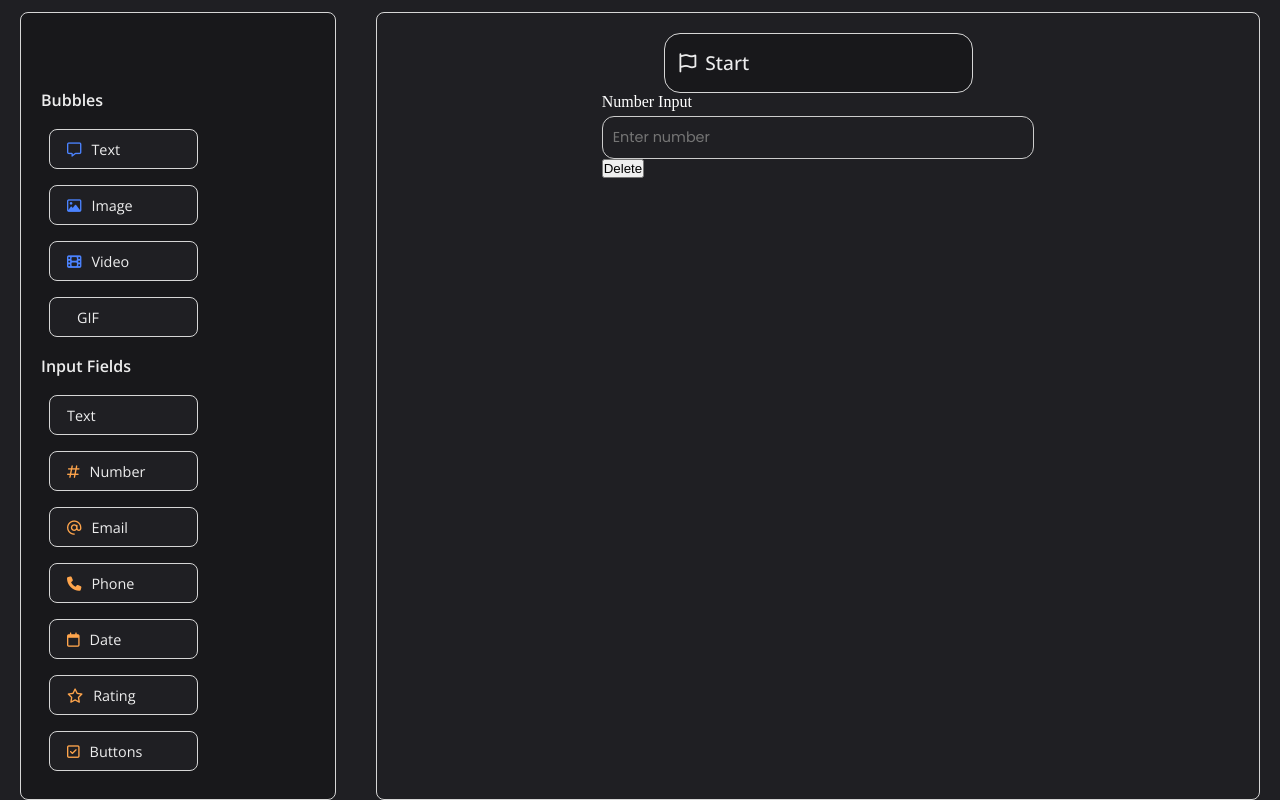
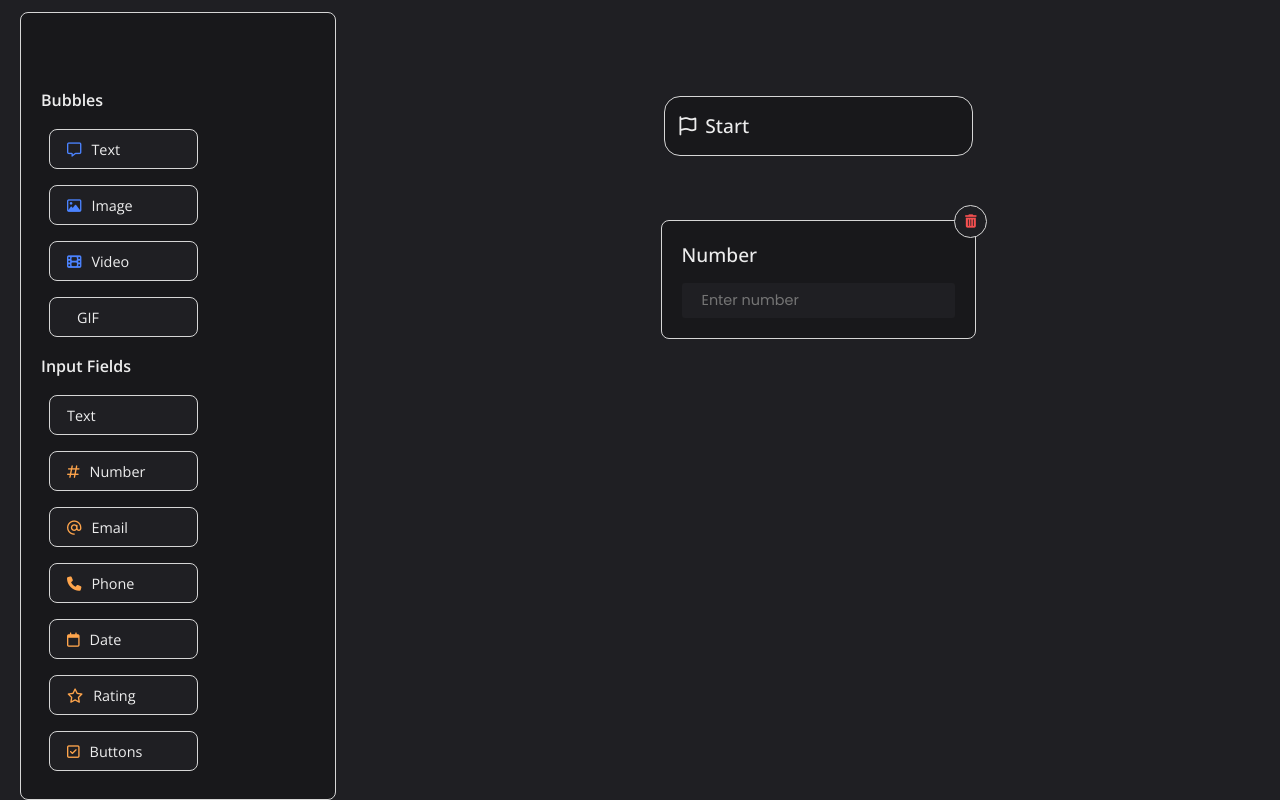
Before and after one commit to S-kumar856/FormBot, a React (Vite) app in the folder Frontend/: page /workspace in a window 1280 px wide. Both pictures are taken after a click on the button "Buttons". Shown: the part 69-869 px from the top of the page. Built offline with nearby package versions, Linux system fonts and the light colour scheme.

Commit message:
landing page

```diff
--- a/Frontend/src/components/FormDashboard/FormDashboard.jsx
+++ b/Frontend/src/components/FormDashboard/FormDashboard.jsx
@@ -34,6 +34,8 @@ const FormDashboard = () => {
     const handleAddFolder = () => {
         setCreateShowModal(true);
     };
+
+
 
     // fetching folders from backend
     const fetchFolders = async () => {
@@ -179,15 +181,40 @@ const FormDashboard = () => {
     };
 
 
+    // naviagte function for select tags  {setting, logout}
+    const handleSetting = (e) => {
+        const setting = e.target.value;
+        if (setting === "setting") {
+            navigate(`/${setting}`);
+        }
+        else{
+            logout()
+        }
+    }
+
+    const logout = () => {
+        // Clear user-related data (e.g., token, userId) from localStorage
+        localStorage.removeItem("token");
+        localStorage.removeItem("formId");
+        localStorage.removeItem("folderId");
+
+        // Optionally clear any other application state here if needed
+        alert("Logged out successfully!");
+
+        // Navigate to the login page
+       navigate('/login') // Replace "/login" with the actual path to your login page
+    };
+
+
     return (
         <>
             <div className={style.Main_Container}>
                 {/* navbar */}
                 <div className={style.workspace_Navbar}>
                     <div className={style.navbar}>
-                        <select name="dropdown" id="dropdown">
+                        <select name="dropdown" id="dropdown" onChange={handleSetting}>
                             <option value="name">Kumar workspace</option>
-                            <option value="setting" className={style.setting} onClick={() => navigate('/setting')}>Settings</option>
+                            <option value="setting" className={style.setting}>Settings</option>
                             <option value="logout" className={style.logout}>Log Out</option>
                         </select>
                     </div>
@@ -227,7 +254,6 @@ const FormDashboard = () => {
                                     <span>+</span>
                                     <p>Create a typebot</p>
                                 </div>
-
 
                                 {newForm.map((form, index) => (
                                     <div key={index} className={style.New_folderForm}>
--- a/Frontend/src/components/Workspace/Workspace.jsx
+++ b/Frontend/src/components/Workspace/Workspace.jsx
@@ -42,7 +42,7 @@ const Workspace = () => {
     // Handle adding a bubble
     const addBubble = (type) => {
         const newField = {
-            label: `${type} Bubble`,
+            label: `${type}`,
             type: "bubble",
             sequence: fields.length + 1,
             prefilled: true, // Bubble will have prefilled data
@@ -54,7 +54,7 @@ const Workspace = () => {
     // Handle adding an input field
     const addInput = (inputType) => {
         const newField = {
-            label: `${inputType.charAt(0).toUpperCase() + inputType.slice(1)} Input`,
+            label: `${inputType.charAt(0).toUpperCase() + inputType.slice(1)}`,
             type: "input",
             inputType: inputType,
             sequence: fields.length + 1,
@@ -97,6 +97,7 @@ const Workspace = () => {
                 alert("Form Saved successfully!");
             }
         } catch (error) {
+            console.error("Error Saving form:", error);
         }
     };
 
@@ -201,7 +202,7 @@ const Workspace = () => {
                             </div>
                             <div className={style.inputes}>
                                 <h3>Input Fields</h3>
-                                <button onClick={() => addInput("text")}>   Text</button>
+                                <button onClick={() => addInput("text")}>Text</button>
                                 <button onClick={() => addInput("number")}><i className="fa-regular fa-hashtag"></i>Number</button>
                                 <button onClick={() => addInput("email")}><i className="fa-regular fa-at"></i>Email</button>
                                 <button onClick={() => addInput("number")}><i className="fa-solid fa-phone"></i>Phone</button>
@@ -217,7 +218,7 @@ const Workspace = () => {
                                 <h4><i className="fa-regular fa-flag"></i>Start</h4>
                             </div>
                             {fields.map((field, index) => (
-                                <div key={index} className="form-field">
+                                <div key={index} className={style.Workspace_FormField}>
                                     <label>{field.label}</label>
                                     {field.type === 'input' ? (
                                         <input
@@ -235,7 +236,10 @@ const Workspace = () => {
                                         />
                                     )}
                                     {/* Add Delete Button */}
-                                    <button onClick={() => deleteField(index)}>Delete</button>
+                                    <div className={style.deleteBtn}>
+
+                                        <button onClick={() => deleteField(index)}> <i className="fa-solid fa-trash-can"></i></button>
+                                    </div>
                                 </div>
                             ))}
                         </div>
--- a/Frontend/src/components/Workspace/Workspace.module.css
+++ b/Frontend/src/components/Workspace/Workspace.module.css
@@ -20,8 +20,6 @@
   display: flex;
   flex-direction: column;
   gap: 3vh;
-  /* background-color: red; */
-  /* background-color: #1F1F23; */
 }
 
 .Workspace_Navbar {
@@ -267,12 +265,10 @@ input:checked + .slider:before {
 
 .Workspace_Rightpanel {
   width: 70%;
-  /* height: 100vh; */
   padding: 20px;
   margin: 0px 20px;
-  /* background-color: var(--navbar-color); */
   color: white;
-  border: 1px solid #d6d6d6;
+
   border-radius: 8px;
   position: relative;
 }
@@ -282,6 +278,7 @@ input:checked + .slider:before {
   flex-direction: column;
   justify-content: center;
   align-items: center;
+  gap: 3vh;
 }
 
 .startFlag {
@@ -293,6 +290,8 @@ input:checked + .slider:before {
   background-color: var(--navbar-color);
   color: var(--text-color);
   padding: 15px;
+  margin-top: 8vh;
+  margin-bottom: 5vh;
 }
 
 .startFlag h4 {
@@ -304,3 +303,59 @@ input:checked + .slider:before {
 .startFlag h4 i {
   margin-right: 0.7vw;
 }
+
+.Workspace_FormField{
+  width: 315px;
+  height: 119px;
+  background-color: var(--navbar-color);
+  display: flex;
+  flex-direction: column;
+  justify-content: center;
+  padding: 20px;
+  border-radius: 8px;
+  position: relative;
+  border: 1px solid #d6d6d6;
+  /* gap: 10px; */
+}
+
+.Workspace_FormField label{
+  font-family: Open sans;
+  font-weight: 500;
+  font-size: 1.2rem;
+  color: var(--text-color);
+  margin-bottom: 10px;
+}
+
+.Workspace_FormField input{
+  width: 100%;
+  height: 40px;
+  background-color: var(--bg-color);
+  /* border: 1px solid #d6d6d6; */
+  padding: 5px 20px;
+  border-radius: 3px;
+  border: none;
+}
+
+/* .Workspace_FormField button{
+  border-radius: 50%;
+} */
+
+.deleteBtn{
+  position: absolute;
+  top: -2vh;
+  right: -1vw;
+  background-color: var(--bg-color);
+  width: 33px;
+  height: 33px;
+  border-radius: 50%;
+  display: flex;
+  justify-content: center;
+  border: 1px solid #d6d6d6;
+}
+.deleteBtn button{
+  background-color: transparent;
+  border: none;
+  outline: none;
+  color: #f55050;
+  cursor: pointer;
+}
--- a/Frontend/src/components/settings/Setting.jsx
+++ b/Frontend/src/components/settings/Setting.jsx
@@ -1,11 +1,26 @@
 import React, { useState } from 'react'
 import styles from './Setting.module.css'
+import { useNavigate } from 'react-router-dom';
 
 const Setting = () => {
-
+    const navigate = useNavigate();
     const [showEmail, setShowEmail] = useState(false);
     const [showOldPassword, setShowOldPassword] = useState(false);
     const [showNewPassword, setShowNewPassword] = useState(false);
+
+
+    const logout = () => {
+        // Clear user-related data (e.g., token, userId) from localStorage
+        localStorage.removeItem("token");
+        localStorage.removeItem("formId");
+        localStorage.removeItem("folderId");
+
+        // Optionally clear any other application state here if needed
+        alert("Logged out successfully!");
+
+        // Navigate to the login page
+       navigate('/login') // Replace "/login" with the actual path to your login page
+    };
 
     return (
         <div className={styles.settingsContainer}>
@@ -60,7 +75,7 @@ const Setting = () => {
                 </form>
             </div>
             <div className={styles.logout}>
-                <button className={styles.logoutBtn}><i className="fa-solid fa-arrow-right-from-bracket"></i>Log out</button>
+                <button className={styles.logoutBtn} onClick={logout}><i className="fa-solid fa-arrow-right-from-bracket"></i>Log out</button>
             </div>
         </div>
     );
```
